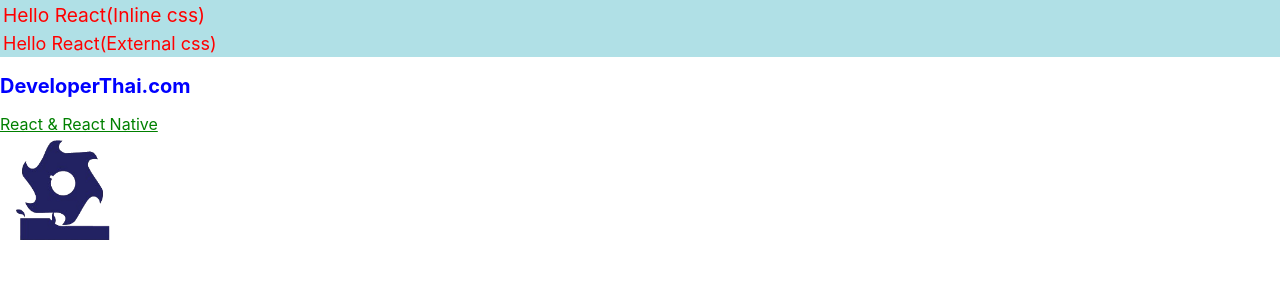
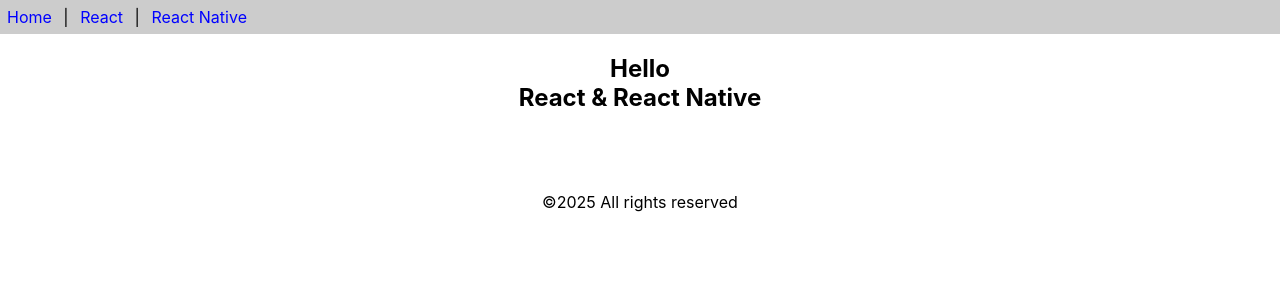
Before and after one commit to Sorawit114/app1, a React (Create React App) app: page / in a window 1280 px wide. Shown: the top 300 px of the page. Built offline with nearby package versions, Linux system fonts and the light colour scheme.

Commit message:
function-components

```diff
--- a/src/App.css
+++ b/src/App.css
@@ -38,7 +38,7 @@
 }
 
 
-h2{
+h1{
   font-size: 20px;
   color: blue;
 }
--- a/src/App.js
+++ b/src/App.js
@@ -1,6 +1,8 @@
 import React from 'react';
 import './App.css'
 import logo from './LOGO-CIT.png'
+
+import {Header,Content,Footer} from './func-components.js'
 
 function App() {
   const divStyle={
@@ -10,15 +12,19 @@
     padding:'3px',
   }
   return (
+    /*
     <>
     <div style={divStyle}>Hello React(Inline css)</div>
     <div className='divStyle'>Hello React(External css)</div>
-    <h2>DeveloperThai.com</h2>
+    <h1>DeveloperThai.com</h1>
     <div className='title'>
       React & React Native
     </div>
     <img src={logo} width="10%" alt=""/>
+    <br/><br/><br/><br/><br/>
     </>
+    */
+    [<Header/>,<Content/>,<Footer/>]
   )
 }
 
--- /dev/null
+++ b/src/func-components.js
@@ -0,0 +1,34 @@
+import React from 'react'
+
+export function Header(){
+    const aStyle = {
+        display:'inline-block',
+        margin:'7px',
+        color:'blue',
+        textDecoration:'none',
+    }
+    return(
+        <div style={{backgroundColor:'#ccc'}}>
+            <a href='' style={aStyle}>Home</a> |&nbsp;
+            <a href='' style={aStyle}>React</a> |&nbsp;
+            <a href='' style={aStyle}>React Native</a>
+        </div>
+    )
+}
+
+export function Content(){
+    return(
+        <div style={{textAlign: 'center'}}>
+            <h2> Hello <br/> React & React Native</h2>
+            <br/><br/><br/>
+        </div>
+    )
+}
+
+export const Footer = () => {
+    return (
+        <div style={{textAlign:'center'}}>
+            &copy;{new Date().getFullYear()} All rights reserved
+        </div>
+    )
+}
```
